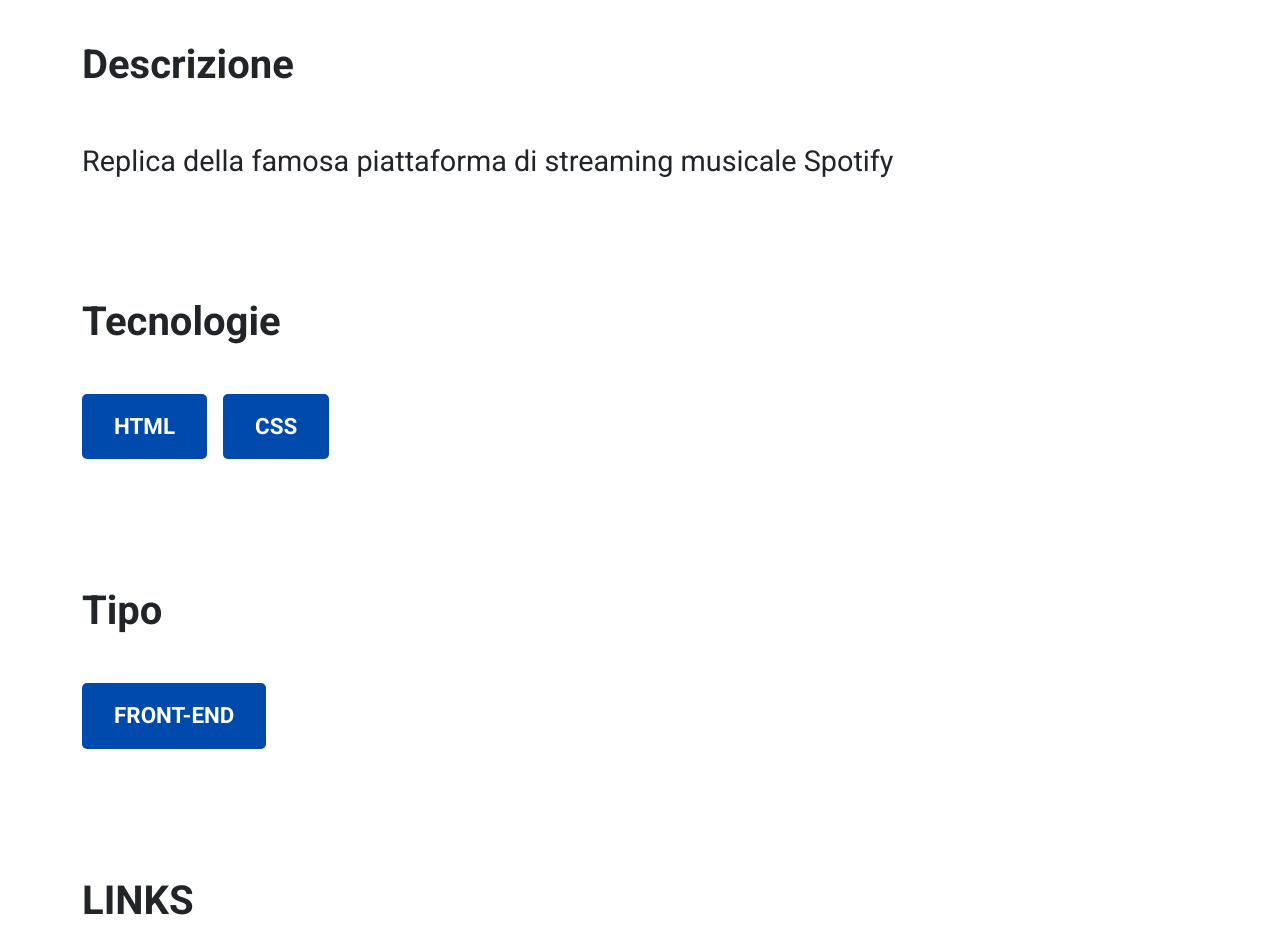
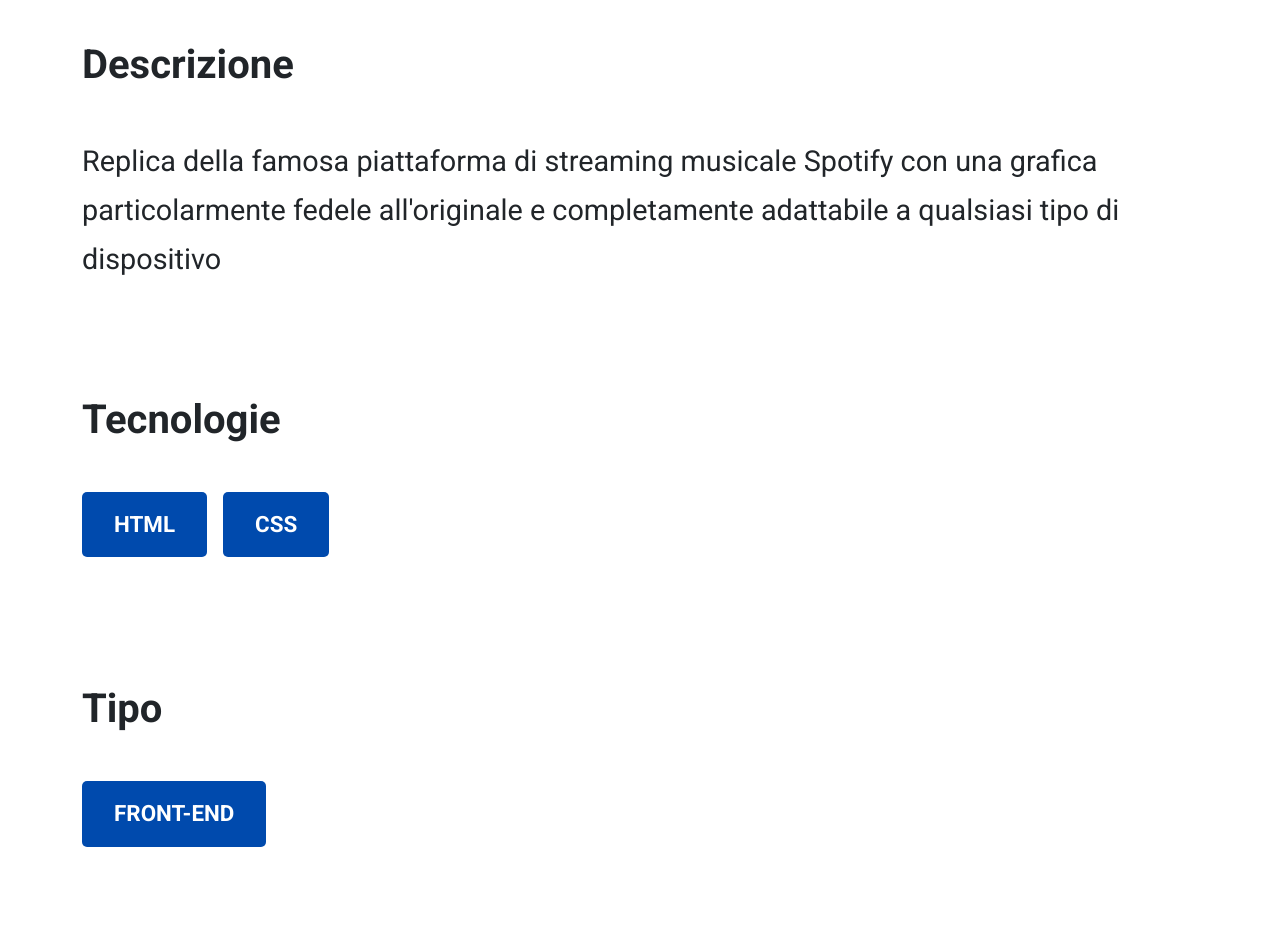
Before and after one commit to albertostizzoli/my-portfolio, a Vue app: page /project/1 in a window 1280 px wide. Shown: the part 1240-2174 px from the top of the page. Built offline with nearby package versions, Linux system fonts and the light colour scheme.

Commit message:
modified description of projects

```diff
--- a/src/store.js
+++ b/src/store.js
@@ -77,7 +77,7 @@ export const store = reactive({
             id: 1,
             title: "Spotify",
             image: "/img/Spotify.jpg",
-            description: "Replica della famosa piattaforma di streaming musicale Spotify",
+            description: "Replica della famosa piattaforma di streaming musicale Spotify con una grafica particolarmente fedele all'originale e completamente adattabile a qualsiasi tipo di dispositivo",
             skills: ["HTML", "CSS"],
             type: "FRONT-END",
             link_github: "https://github.com/albertostizzoli/html-css-spotifyweb",
@@ -107,7 +107,7 @@ export const store = reactive({
             id: 4,
             title: "Boolflix",
             image: "/img/Boolflix.jpg",
-            description: "Boolflix è un semplice motore di ricerca di Film e serie TV, vagamente ispirato a Netflix. La Web App mostra in home page le copertine dei film e serie TV più popolari e al passaggio del mouse su di essa mostra i rispettivi dati: quest'ultimi sono ottenuti tramite chiamate AJAX al server di The Movie DB. L'utente è in grado di cercare i titoli che più interessando inserindo la parole chiave nell'apposita barra di ricerca.",
+            description: "Boolflix è un semplice motore di ricerca di Film e serie TV, vagamente ispirato a Netflix. La Web App mostra in home page le copertine dei film e serie TV più popolari e al passaggio del mouse su di essa mostra i rispettivi dati: quest'ultimi sono ottenuti tramite chiamate API al server di The Movie DB. L'utente è in grado di cercare i titoli che più interessando inserindo la parole chiave nell'apposita barra di ricerca. Inoltre passando con il mouse si è in grado di vedere le informazioni dei film e delle serie tv",
             skills: ["VueJS", "SASS"],
             type: "FRONT-END",
             link_github: "https://github.com/albertostizzoli/vite-boolflix",
@@ -117,7 +117,7 @@ export const store = reactive({
             id: 5,
             title: "EduPrime",
             image: "/img/Eduprime.jpg",
-            description: "Replica della parte grafica del sito EduPrime svolta come Progetto MidTerm durante il corso di Boolean",
+            description: "Replica della parte grafica del sito EduPrime basata su un portale di iscrizione universitario svolta come Progetto MidTerm durante il corso di Boolean",
             skills: ["VueJS", "SASS"],
             type: "FRONT-END",
             link_github: "https://github.com/albertostizzoli/proj-html-vuejs",
```
